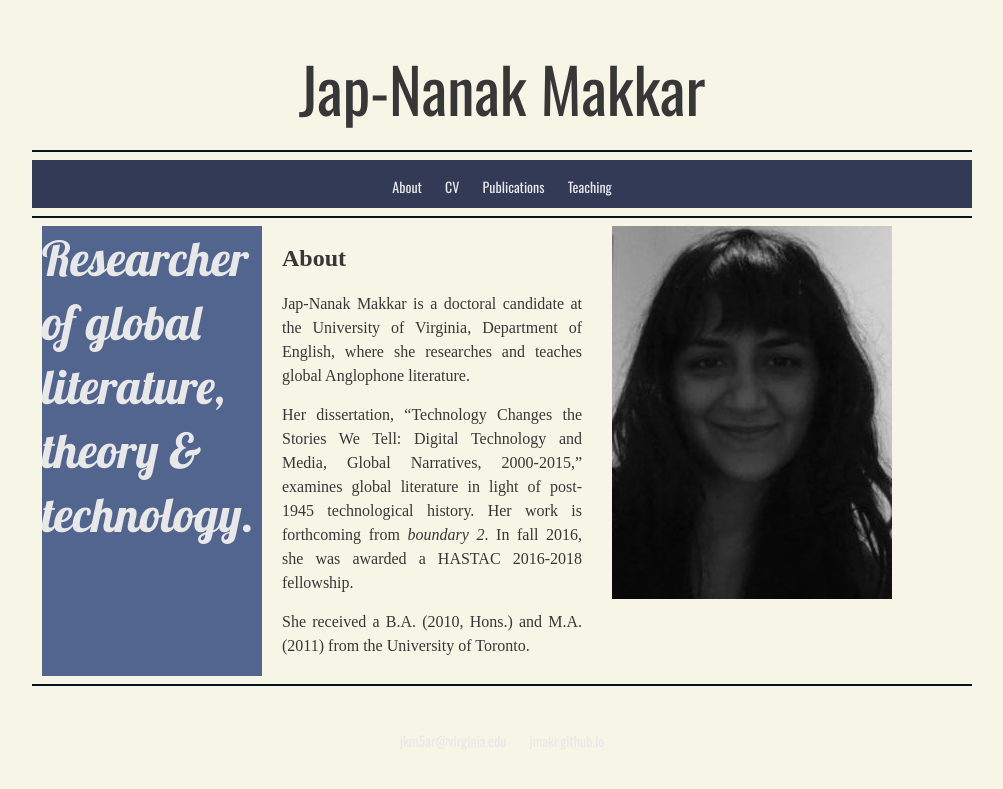
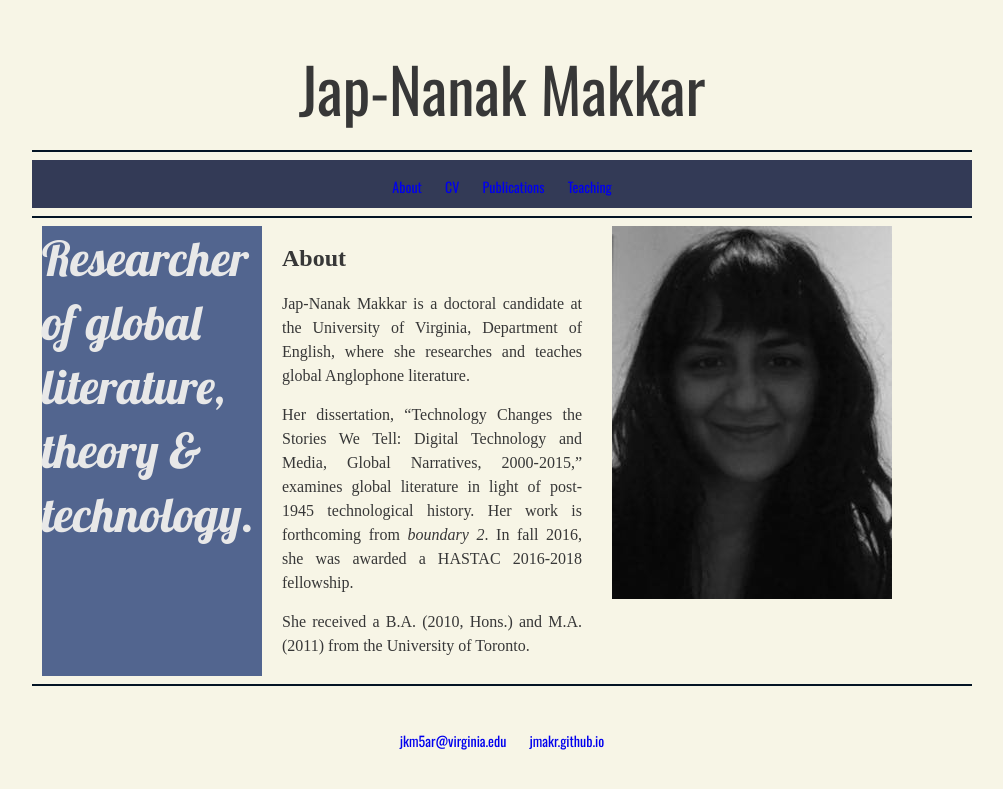
Before and after one commit to jmakr/jmakr.github.io, a Jekyll site: the page built from index.html, in a window 1280 px wide. Shown: the top 789 px of the page, without its empty margins (138-1141 px from the left). Built offline with Jekyll 4.4.1, drawn with Linux system fonts in a browser that asks for light colours; some web fonts are replaced.

Commit message:
Update main.css

```diff
--- a/css/main.css
+++ b/css/main.css
@@ -108,7 +108,6 @@ section {
 }
 
 a {
-    color: #e8e8e8; /* clean*/
     text-decoration: none;
     padding:10px;
 }
```
